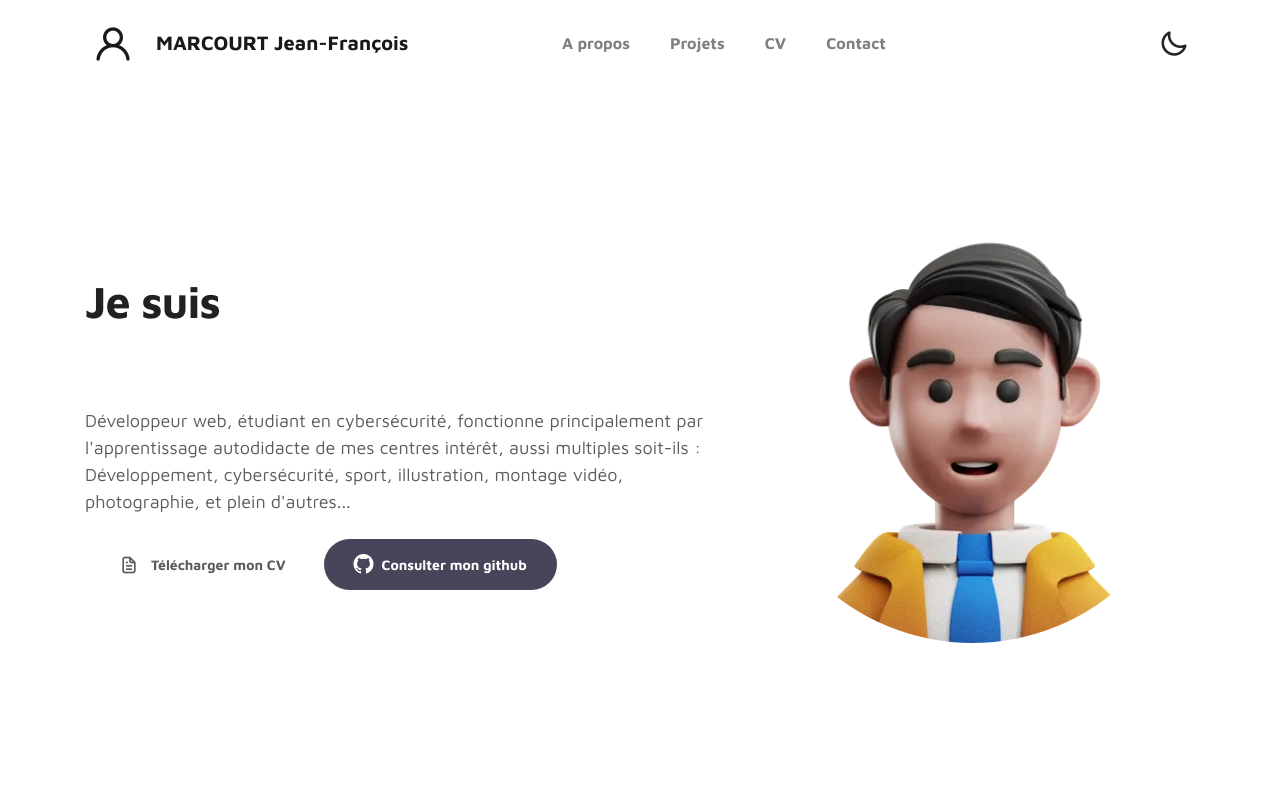
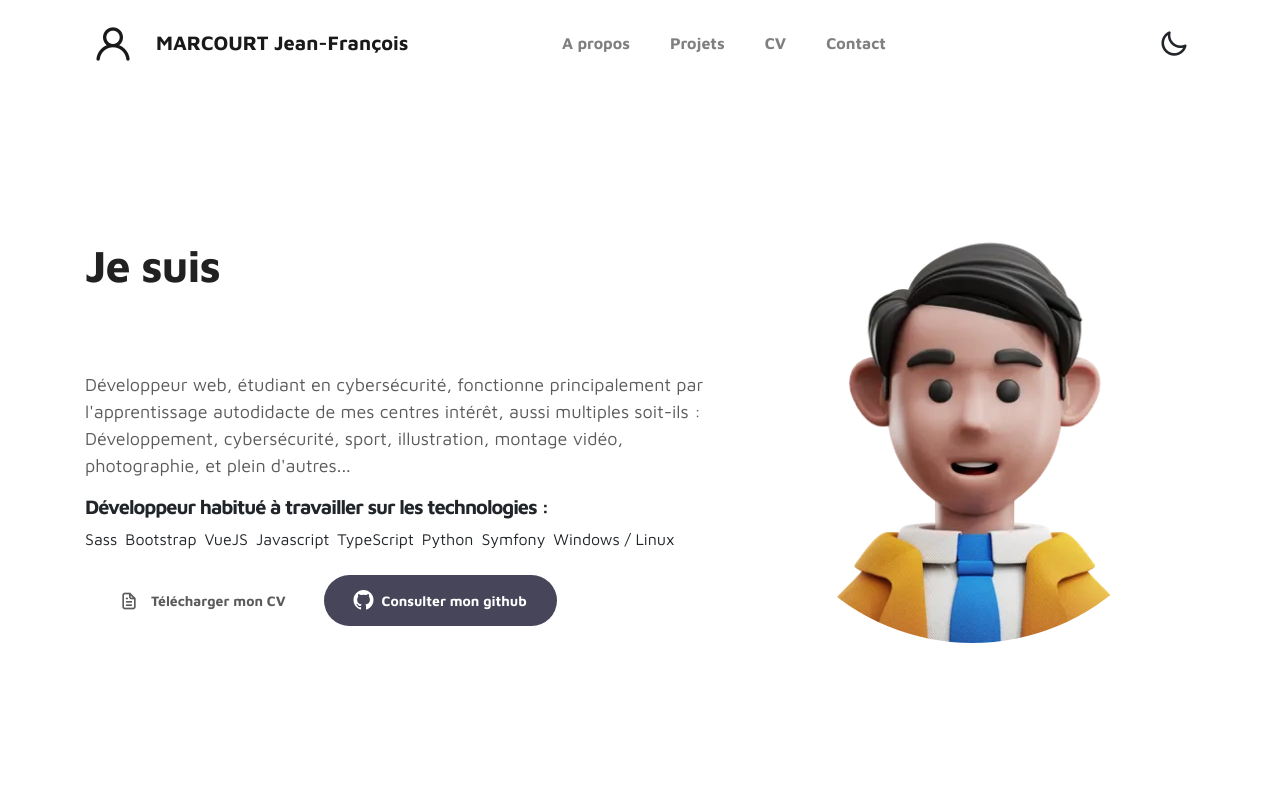
Before and after one commit to marcourtjeanfrancois/marcourtjeanfrancois.github.io, a plain HTML site: page index.html in a window 1280 px wide. Shown: the top 800 px of the page. Drawn offline with nearby package versions, Linux system fonts and the light colour scheme.

Commit message:
Update index.html

```diff
--- a/index.html
+++ b/index.html
@@ -78,6 +78,19 @@
                         </h1>
 
                         <p>Développeur web, étudiant en cybersécurité, fonctionne principalement par l'apprentissage autodidacte de mes centres intérêt, aussi multiples soit-ils : Développement, cybersécurité, sport, illustration, montage vidéo, photographie, et plein d'autres...</p>
+                        <p>
+                          <h5>Développeur habitué à travailler sur les technologies :</h5>
+                          <ul style="display: flex;">
+                            <li class="mr-2">Sass</li>
+                            <li class="mr-2">Bootstrap</li>
+                            <li class="mr-2">VueJS</li>
+                            <li class="mr-2">Javascript</li>
+                            <li class="mr-2">TypeScript</li>
+                            <li class="mr-2">Python</li>
+                            <li class="mr-2">Symfony</li>
+                            <li class="mr-2">Windows / Linux</li>
+                          </ul>
+                        </p>
 
                         <div class="custom-btn-group mt-4 d-flex">
                           <a href="/2024 (5).pdf" download class="btn mr-lg-2 custom-btn d-flex align-items-center"><i class='uil uil-file-alt mr-2' style="font-size: 20px;"></i> Télécharger mon CV</a>
```
